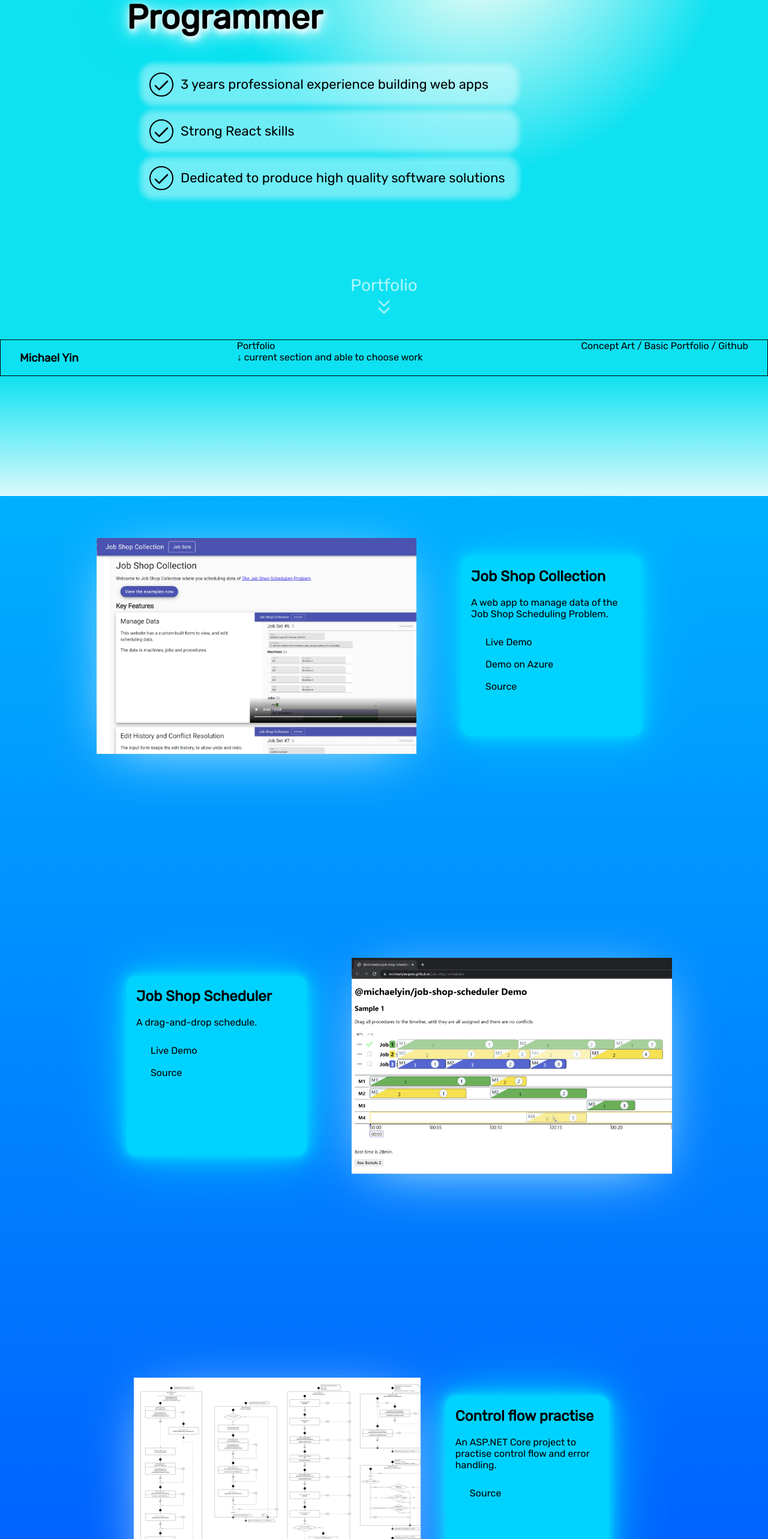
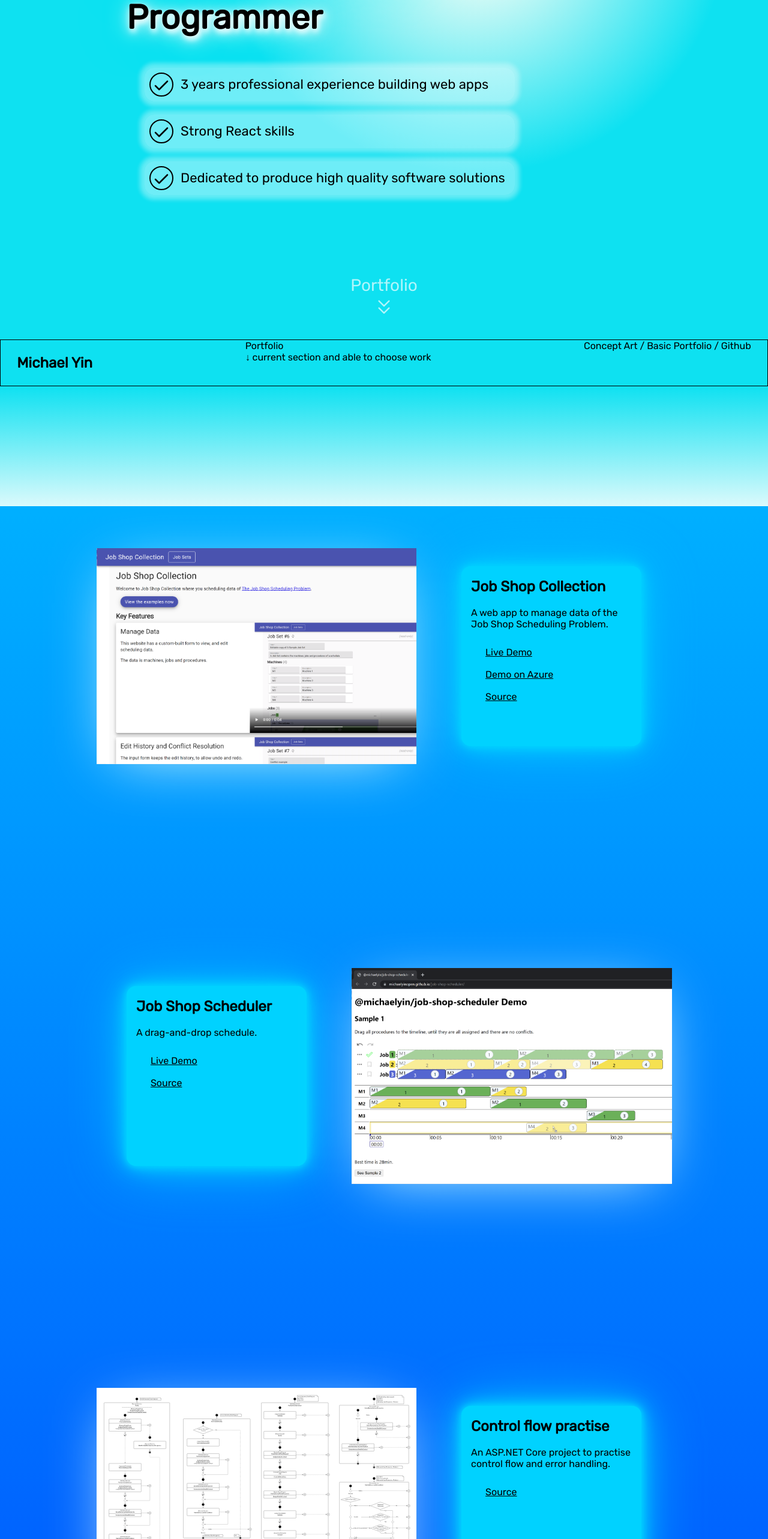
Before and after one commit to michaelyinopen/my-fancy-portfolio, a Next.js app: page /Home in a window 1280 px wide. Shown: the part 234-2800 px from the top of the page at 60% size. Built offline with nearby package versions, Linux system fonts and the light colour scheme.

Commit message:
animate links

```diff
--- a/pages/Home.js
+++ b/pages/Home.js
@@ -22,7 +22,7 @@ export default function Home() {
       <Sky />
 
       <div className={'banner'} style={{ display: 'flex', justifyContent: 'space-evenly', border: '1px solid black', width: '100%' }}>
-        <h3>Michael Yin</h3>
+        <h3 style={{ fontSize: '24px' }}>Michael Yin</h3>
         <div style={{ width: '200px' }} />
         <div>
           Portfolio<br />
@@ -43,7 +43,7 @@ export default function Home() {
 
         </div>
         <div className={styles.contentFlexbox}>
-          <div className={styles.seaSurfaceImageContainer}>
+          <div className={styles.imageContainer}>
             <a
               href="https://job-shop-collection.michael-yin.net"
               target="_blank"
@@ -127,12 +127,11 @@ export default function Home() {
               </a>
             </p>
           </div>
-          <div className={styles.seaSurfaceImageContainer}>
+          <div className={styles.imageContainer}>
             <a
               href="https://michaelyinopen.github.io/job-shop-scheduler/"
               target="_blank"
               rel="noreferrer"
-              className={styles.contentLink}
             >
               <Image
                 src={jobShopSchedulerPic}
@@ -145,20 +144,36 @@ export default function Home() {
               />
             </a>
           </div>
+          {/* <div className={styles.imageContainer}>
+            <a
+              href="https://michaelyinopen.github.io/job-shop-scheduler/"
+              target="_blank"
+              rel="noreferrer"
+              className={styles.contentLink}
+            >
+              <Image
+                src={jobShopSchedulerPic}
+                alt="Job Shop Collection Screen"
+                title="Job Shop Collection Screen"
+                quality='100'
+                layout='fill'
+                objectFit='cover'
+                objectPosition='left top'
+              />
+            </a>
+          </div> */}
         </div>
       </div>
       <div className={styles.seaDeep}>
         <div className={styles.seaDeepArt}>
 
         </div>
-        <div className={'seaDeep-content'} style={{ display: 'flex', justifyContent: 'space-evenly' }}>
         <div className={styles.contentFlexbox}>
-            <div className={styles.seaSurfaceImageContainer}>
+          <div className={styles.imageContainer}>
             <a
               href="https://github.com/michaelyinopen/control-flow-practise"
               target="_blank"
               rel="noreferrer"
-                className={styles.contentLink}
             >
               <Image
                 src={controlFlowPractisePic}
@@ -189,7 +204,6 @@ export default function Home() {
           </div>
         </div>
       </div>
-      </div>
       <div className={styles.seaBed}>
         <div className={styles.seaBedRock} />
         <div className={styles.seaBedRock2} />
--- a/styles/Home.module.css
+++ b/styles/Home.module.css
@@ -77,11 +77,16 @@
   align-items: center;
 }
 
-.seaSurfaceImageContainer {
+.imageContainer {
   width: 41.66667vw;
   box-shadow: 0 15px 100px -30px rgb(219, 250, 252);
   position: relative;
   height: 360px;
+  transition: transform 500ms ease-in-out;
+}
+
+.imageContainer:hover, .imageContainer:focus-within, .imageContainer:active {
+  transform: scale(1.02)
 }
 
 .contentDescription {
@@ -107,10 +112,21 @@
   z-index: -1;
 }
 
-.contentLink{
+.contentLink {
   display: inline-block;
   padding: 8px 1em;
   margin: 1px 8px;
+  text-decoration: underline;
+  transition: transform 500ms ease-in-out;
+}
+
+.contentLink:hover, .contentLink:focus, .contentLink:active {
+  transform: scale(1.1);
+  text-shadow: 0 0 10px #fff, 0 0 20px #fff, 0 0 40px #fff, 0 0 80px #0ff;
+}
+
+.contentLink:active {
+  outline: 0;
 }
 
 .seaShallow {
```
Lines whose indentation alone changed are shown as unchanged.
